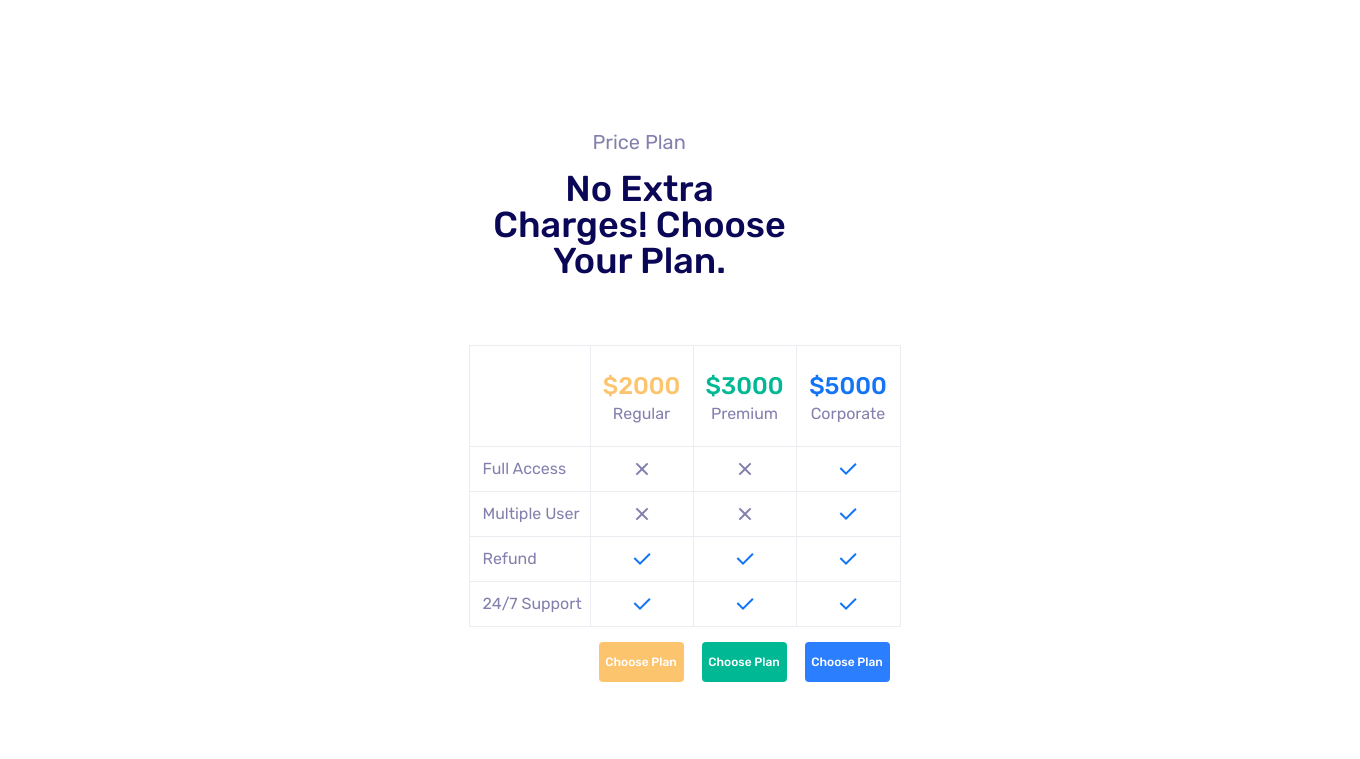
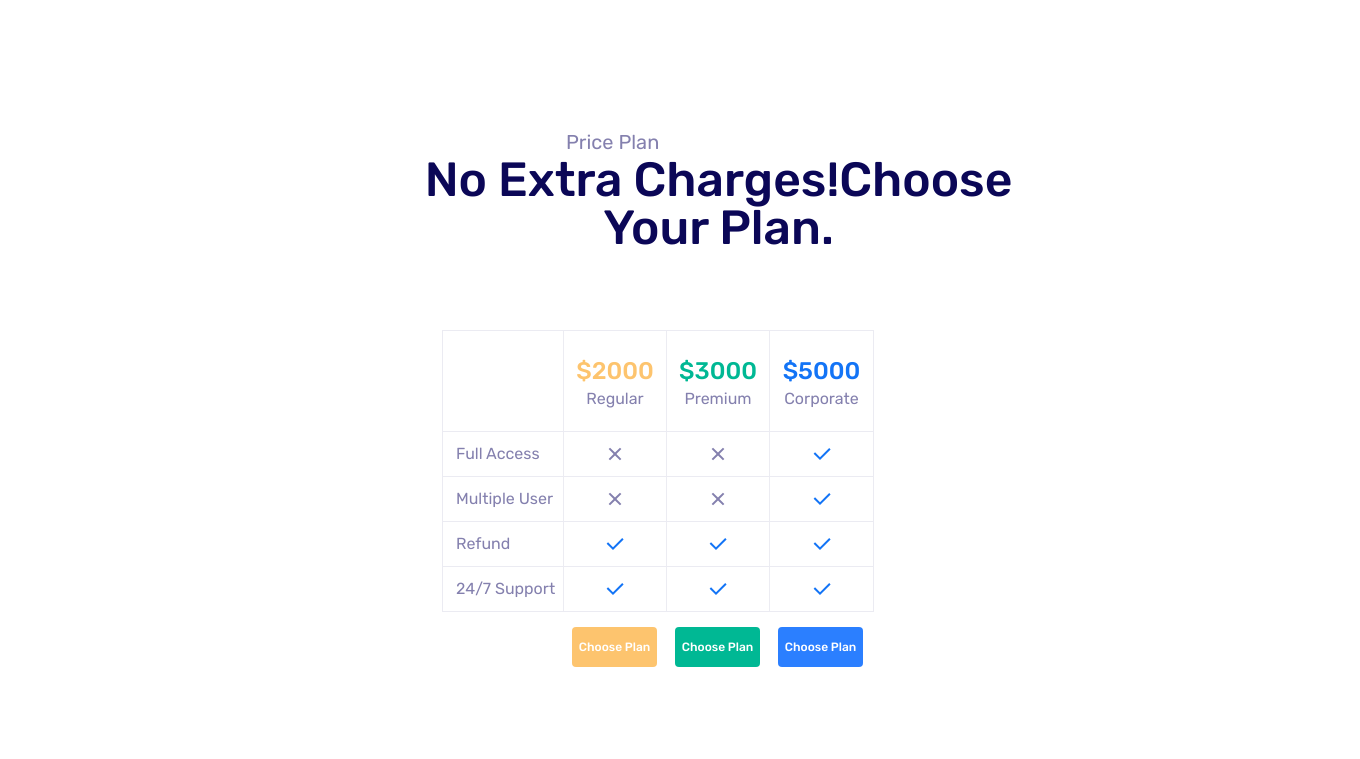
Before and after one commit to donlatud/html-css-mini-project, a plain HTML site: page index.html in a window 1280 px wide. Shown: the part 5960-6719 px from the top of the page, 1360 px wide, since content can reach past the window. Drawn offline with nearby package versions, Linux system fonts and the light colour scheme.

Commit message:
style(html-sizelg): Enhance layout of pricing plan and testimonial sections for better responsiveness on larger screens

```diff
--- a/index.html
+++ b/index.html
@@ -243,7 +243,7 @@
     <!-- dev3 (pricing plan, testimonial)-->
     <!-- Pricing Plan Section -->
     <section
-      class="w-[379px] min-h-[700px] pt-[3216px] px-[-2px] flex flex-col"
+      class="w-[379px] min-h-[700px] pt-[3216px] px-[-2px] flex flex-col lg:w-[1440px] lg:min-h-[1032px] lg:flex lg:flex-col lg:items-center"
     >
       <div class="w-[432px] min-h-[554px] my-[50px]">
         <!-- Section Title -->
@@ -251,9 +251,9 @@
           <p class="w-[93px] h-[24px] text-[#8480AE] text-xl/[100%] font-normal whitespace-nowrap mx-[142px]">
             Price Plan
           </p>
-          <h2 class="w-[348px] h-[129px] text-[#0B0757] text-4xl/[100%] font-medium tracking-[0] ml-[15px] pt-[15px]">
-            No Extra<br />
-            Charges! Choose<br />
+          <h2 class="w-[348px] h-[129px] text-[#0B0757] text-4xl/[100%] font-medium tracking-[0] ml-[15px] pt-[15px] lg:w-[589px] lg:h-[114px] lg:text-5xl/[100%] lg:tracking-[0] lg:ml-[0] lg:pt-[0]">
+            No Extra<br class="lg:hidden" />
+            Charges!Choose<br class="hidden lg:block" />
             <span>Your Plan.</span>
           </h2>
         </div>
@@ -503,7 +503,7 @@
     </section>
 
     <!-- Testimonial Section -->
-    <section class="w-[375px] h-[847px]">
+    <section class="w-[375px] h-[847px] lg:flex lg:w-[1440px] lg:min-h-[827px] lg:flex-col lg:items-center">
       <div class="flex flex-col gap-[20px]">
         <!-- Customer Image -->
         <div class="pt-[74px] pl-[25px] relative">
```
